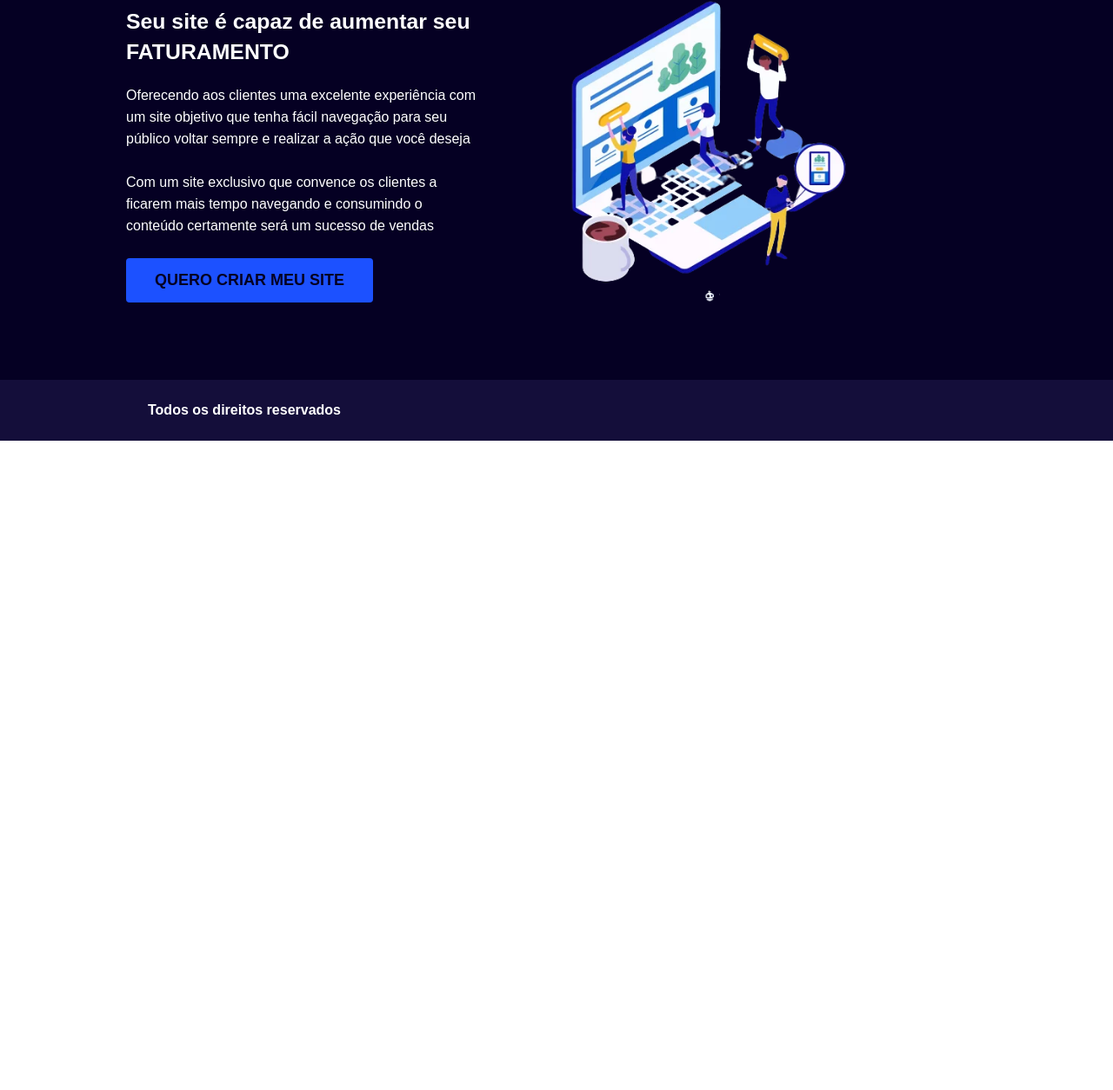
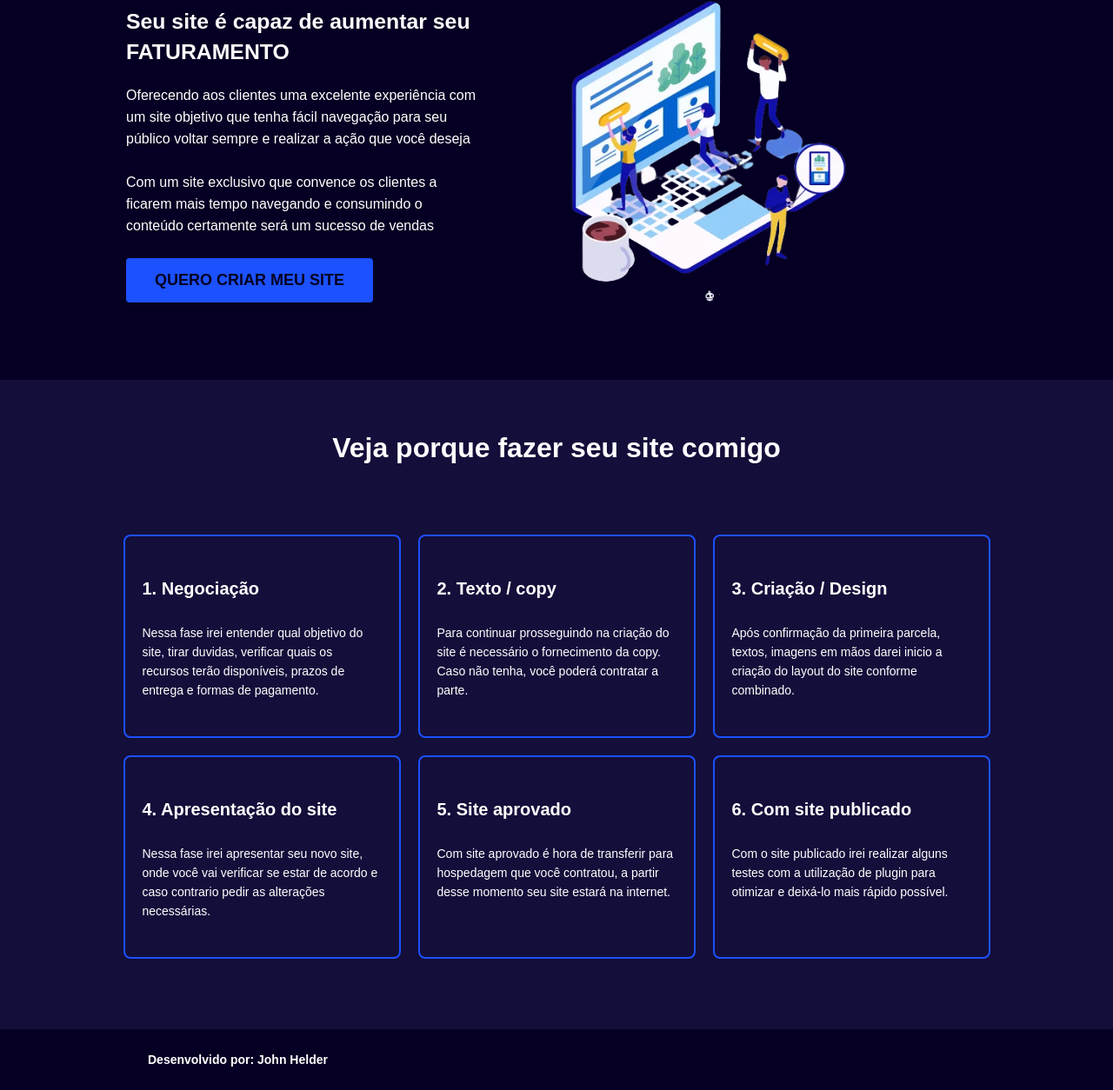
Before and after one commit to Johnhelder/Landing-page, a plain HTML site: page index.html in a window 1280 px wide. Shown: the part 1749-3003 px from the top of the page at 87% size. Before the commit the page ends 2256 px from the top, so only its background shows below. Drawn offline with Linux system fonts and the light colour scheme.

Commit message:
Foram criadas duas seções no site

```diff
--- a/index.html
+++ b/index.html
@@ -29,6 +29,7 @@
       <h2>Veja meus últimos trabalhos</h2>
     </div>
   </section>
+
   <section id="portfolio">
 
     <div class="portfolio-image">
@@ -67,12 +68,59 @@
     </div>
   </section>
 
+  <section id="beneficios-title">
+    <h2>Veja porque fazer seu site comigo</h2>
+  </section>
 
+  <section id="beneficios">
+    <div class="beneficios-geral">
+      <div class="negociacao">
+        <h3 class="title-beneficios">1. Negociação</h3>
+        <p class="text-beneficios">Nessa fase irei entender qual objetivo do site, tirar duvidas, verificar quais os recursos terão disponíveis, prazos de entrega e formas de pagamento.</p>
+      </div>
+      <div class="texto-copy">
+        <h3 class="title-beneficios">2. Texto / copy</h3>
+        <p class="text-beneficios">Para continuar prosseguindo na criação do site é necessário o fornecimento da copy. Caso não tenha, você poderá contratar a parte.</p>
 
+      </div>
+      <div class="design">
+        <h3 class="title-beneficios">3. Criação / Design</h3>
+        <p class="text-beneficios">
+          Após confirmação da primeira parcela, textos, imagens em mãos darei inicio a criação do layout do site conforme combinado.
+        </p>
+
+      </div>
+
+      <div class="apresentacao">
+        <h3 class="title-beneficios">4. Apresentação do site</h3>
+        <p class="text-beneficios">
+          Nessa fase irei apresentar seu novo site, onde você vai verificar se estar de acordo e caso contrario pedir as alterações necessárias.
+        </p>
+
+      </div>
+
+      <div class="site-aprovado">
+        <h3 class="title-beneficios">5. Site aprovado</h3>
+        <p class="text-beneficios">
+          Com site aprovado é hora de transferir para hospedagem que você contratou, a partir desse momento seu site estará na internet.
+        </p>
+
+      </div>
+
+      <div class="site-publicado">
+        <h3 class="title-beneficios">6. Com site publicado</h3>
+        <p class="text-beneficios">
+          Com o site publicado irei realizar alguns testes com a utilização de plugin para otimizar e deixá-lo mais rápido possível.
+        </p>
+
+      </div>
+
+    </div>
+  </section>
 
 
   <footer>
-    <h3 class="copy">Todos os direitos reservados</h3>
+    <h3 class="copy">Desenvolvido por: John Helder</h3>
   </footer>
 
 
--- a/style.css
+++ b/style.css
@@ -168,16 +168,108 @@ body {
   background-color: #ffffff;
 }
 
+#beneficios {
+  display: flex;
+  align-content: center;
+  justify-content: center;
+  background: #140e3a;
+  height: 650px;
+}
+
+.beneficios-geral {
+  display: flex;
+  width: 999px;
+  flex-wrap: wrap;
+  justify-content: center;
+  align-content: center;
+  gap: 20px;
+}
+
+#beneficios-title h2 {
+  display: flex;
+  justify-content: center;
+  padding-top: 60px;
+  color: #ffffff;
+  font-size: 2rem;
+  background: #140e3a;
+}
+
+.negociacao {
+  border-radius: 8px;
+  padding: 20px;
+  width: 275px;
+  height: 190px;
+  border: 2px solid #1c51ff;
+  color: #ffffff;
+}
+
+.texto-copy {
+  border-radius: 8px;
+  padding: 20px;
+  width: 275px;
+  height: 190px;
+  border: 2px solid #1c51ff;
+  color: #ffffff;
+}
+.design {
+  border-radius: 8px;
+  padding: 20px;
+  width: 275px;
+  height: 190px;
+  border: 2px solid #1c51ff;
+  color: #ffffff;
+}
+
+.apresentacao {
+  border-radius: 8px;
+  padding: 20px;
+  width: 275px;
+  height: 190px;
+  border: 2px solid #1c51ff;
+  color: #ffffff;
+}
+
+.site-aprovado {
+  border-radius: 8px;
+  padding: 20px;
+  width: 275px;
+  height: 190px;
+  border: 2px solid #1c51ff;
+  color: #ffffff;
+}
+.site-publicado {
+  border-radius: 8px;
+  padding: 20px;
+  width: 275px;
+  height: 190px;
+  border: 2px solid #1c51ff;
+  color: #ffffff;
+}
+
+.title-beneficios {
+  display: flex;
+  font-size: 1.25rem;
+  font-weight: bold;
+  line-height: 20px;
+  padding-top: 30px;
+  padding-bottom: 30px;
+}
+
+.text-beneficios {
+  font-size: 0.875rem;
+  line-height: 22px;
+}
+
 footer {
   display: flex;
   align-items: center;
   padding-left: 150px;
   height: 70px;
-  background-color: #140e3a;
+  background-color: #050023;
 }
 
 .copy {
   color: #ffffff;
-  font-size: 1rem;
+  font-size: 0.875rem;
   padding: 20px;
 }
```
